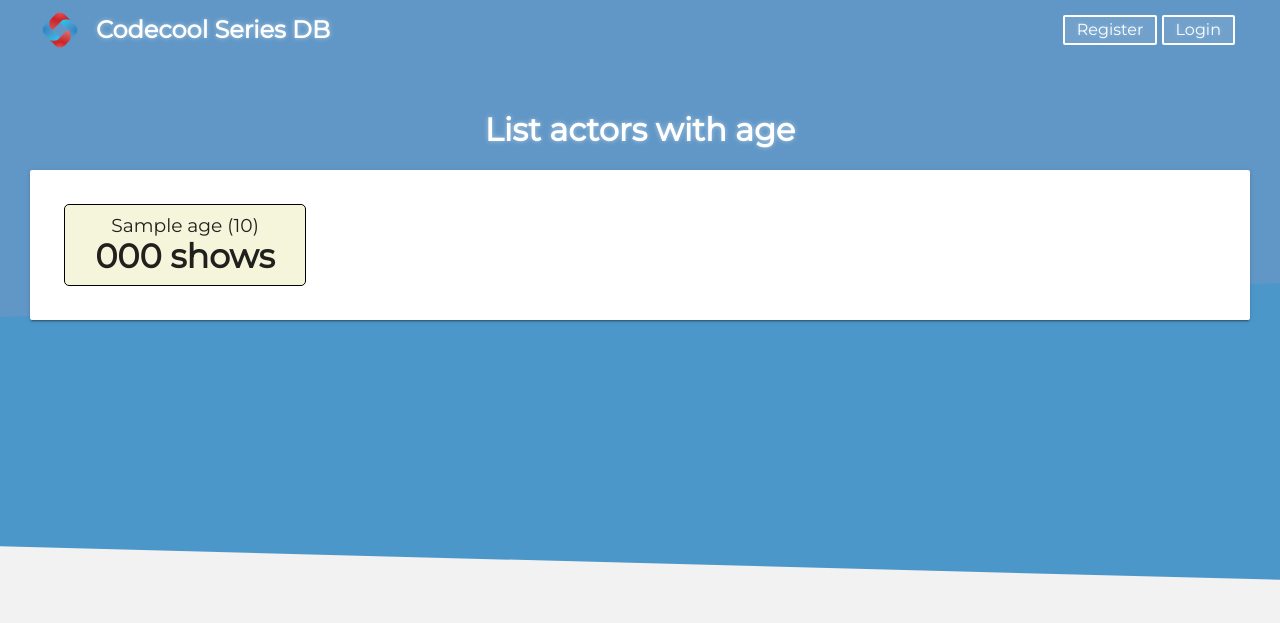
After one commit to evaszalai/tv-series, a Flask app: page /actors in a window 1280 px wide. The commit adds this page. Shown: the top 623 px of the page. Run offline with Flask 2, Linux system fonts and the light colour scheme; a database or web service that is not in the repository returns one stand-in record (values such as "Sample title"); some libraries are stand-ins or nearby versions.

Commit message:
feat: list actors with their age and nr. of shows on cards, changing colors on hover

```diff
--- a/data/queries.py
+++ b/data/queries.py
@@ -69,3 +69,19 @@ def get_seasons(show_id):
     ORDER BY season_number
     """ % {'show_id': show_id}
     return data_manager.execute_select(query)
+
+
+def get_actors_with_age():
+    query = """SELECT a.name,
+       EXTRACT(YEAR FROM AGE(COALESCE(a.death, current_date), a.birthday)) AS age,
+       COUNT(sc.id) AS number_of_shows,
+       CASE
+WHEN a.death IS NULL THEN 'alive'
+ELSE 'dead'
+END AS alive
+FROM actors a
+LEFT JOIN show_characters sc on a.id = sc.actor_id
+GROUP BY a.name, age, a.death
+ORDER BY number_of_shows DESC
+    """
+    return data_manager.execute_select(query)
--- a/main.py
+++ b/main.py
@@ -11,6 +11,15 @@ app = Flask('codecool_series')
 def index():
     shows = queries.get_shows()
     return render_template('index.html', shows=shows)
+
+
+@app.route('/actors')
+def actors():
+    actors_list = queries.get_actors_with_age()
+    for actor in actors_list:
+        if actor['age'] is not None:
+            actor['age'] = int(actor['age'])
+    return render_template('list_actors_with_age.html', actors=actors_list)
 
 
 @app.route('/shows/most-rated')
--- a/static/style/card.css
+++ b/static/style/card.css
@@ -1,7 +1,9 @@
 .card {
     position: relative;
 
-    display: block;
+    display: flex;
+    flex-direction: row;
+    flex-wrap: wrap;
 
     margin-bottom: 20px;
     padding: 24px;
@@ -10,3 +12,31 @@
     background: #fff;
     box-shadow: 0 3px 1px -2px rgba(0, 0, 0, .2), 0 2px 2px 0 rgba(0, 0, 0, .14), 0 1px 5px 0 rgba(0, 0, 0, .12);
 }
+
+.small-card {
+    width: 220px;
+    border: 1px solid black;
+    border-radius: 5px;
+    background-color: beige;
+    text-align: center;
+    margin: 10px;
+    padding: 10px;
+}
+
+.name-and-age {
+    font-size: 14pt;
+}
+
+.nr-of-shows {
+    font-weight: bold;
+    font-size: 25pt;
+}
+
+.green {
+    background-color: lawngreen !important;
+}
+
+.dead-card {
+    background-color: black !important;
+    color: white;
+}
--- /dev/null
+++ b/templates/list_actors_with_age.html
@@ -0,0 +1,25 @@
+{% extends 'base_template.html' %}
+{% block page_title %} List actors with age {% endblock %}
+{% block styling %}
+<script src="{{ url_for('static', filename='js/list-actors.js') }}" defer></script>
+{% endblock %}
+
+{% block main_title %} List actors with age {% endblock %}
+
+{% block content %}
+<div class="card">
+{% for actor in actors %}
+<div class="small-card" data-alive="{{ actor.alive }}">
+    <div class="name-and-age">{{ actor.name }} ({{ actor.age }})</div>
+    <div class="nr-of-shows">
+        {{ actor.number_of_shows }}
+        {% if actor.number_of_shows < 2 %}
+        show
+        {% else %}
+        shows
+        {% endif %}
+    </div>
+</div>
+{% endfor %}
+</div>
+{% endblock %}
```
Also changed, not shown: static/js/list-actors.js (added, +35 -0 lines).
